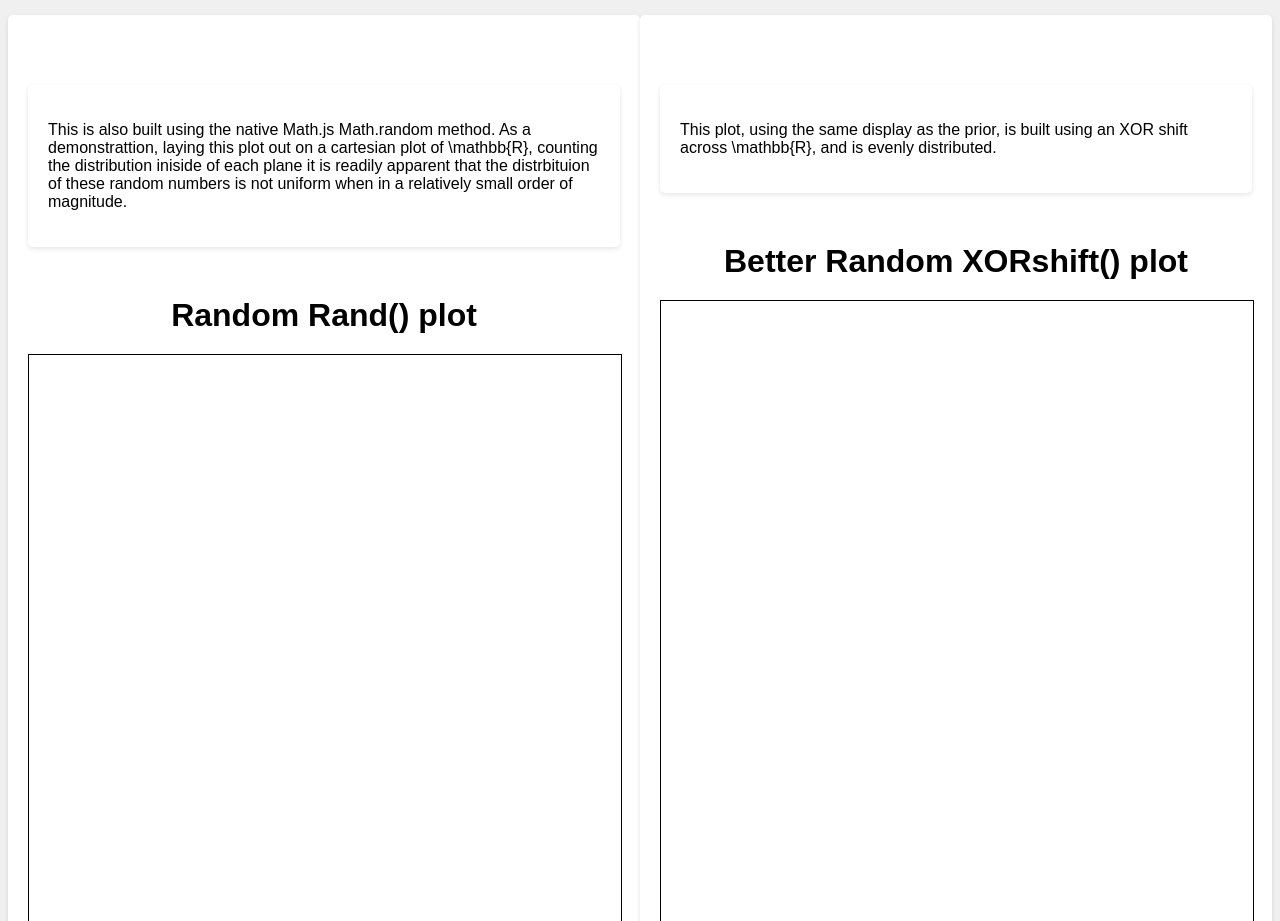
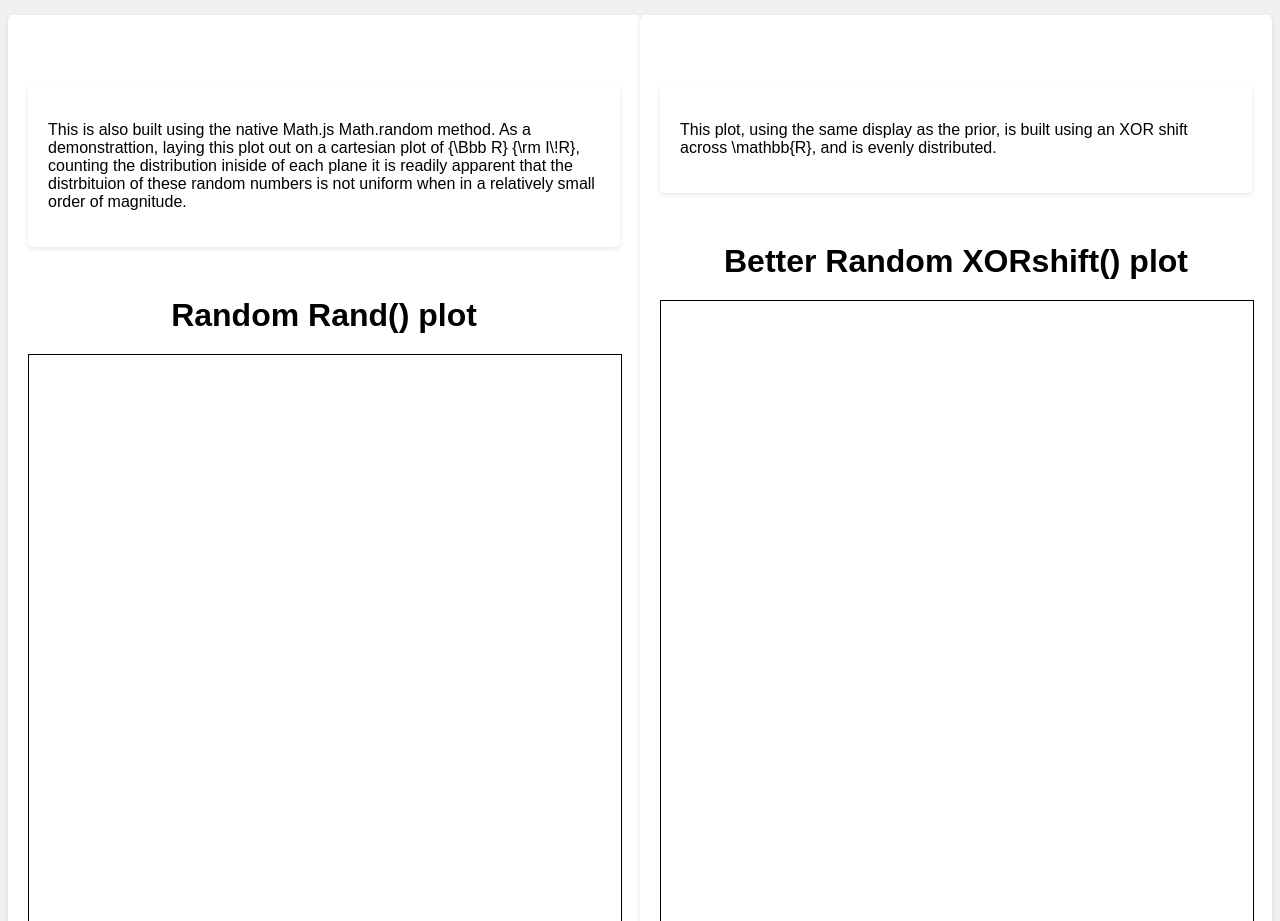
Before and after one commit to hord-brayden/hord-brayden.github.io, a plain HTML site: page index.html in a window 1280 px wide. Shown: the part 1000-1921 px from the top of the page. Drawn offline with nearby package versions, Linux system fonts and the light colour scheme.

Commit message:
Update index.html

```diff
--- a/index.html
+++ b/index.html
@@ -62,7 +62,7 @@
   <div class="randomRunner">
     <div class="container">
       <div class="container mathJax">
-        <p> This is also built using the native Math.js Math.random method. As a demonstrattion, laying this plot out on a cartesian plot of \mathbb{R}, counting the distribution iniside of each plane it is readily apparent that the distrbituion of these random numbers is not uniform when in a relatively small order of magnitude.</p>
+        <p> This is also built using the native Math.js Math.random method. As a demonstrattion, laying this plot out on a cartesian plot of {\Bbb R} {\rm I\!R}, counting the distribution iniside of each plane it is readily apparent that the distrbituion of these random numbers is not uniform when in a relatively small order of magnitude.</p>
       </div>
         <h1>Random Rand() plot</h1>
         <canvas id="randomNumberPlot" width="500" height="500"></canvas>
```
